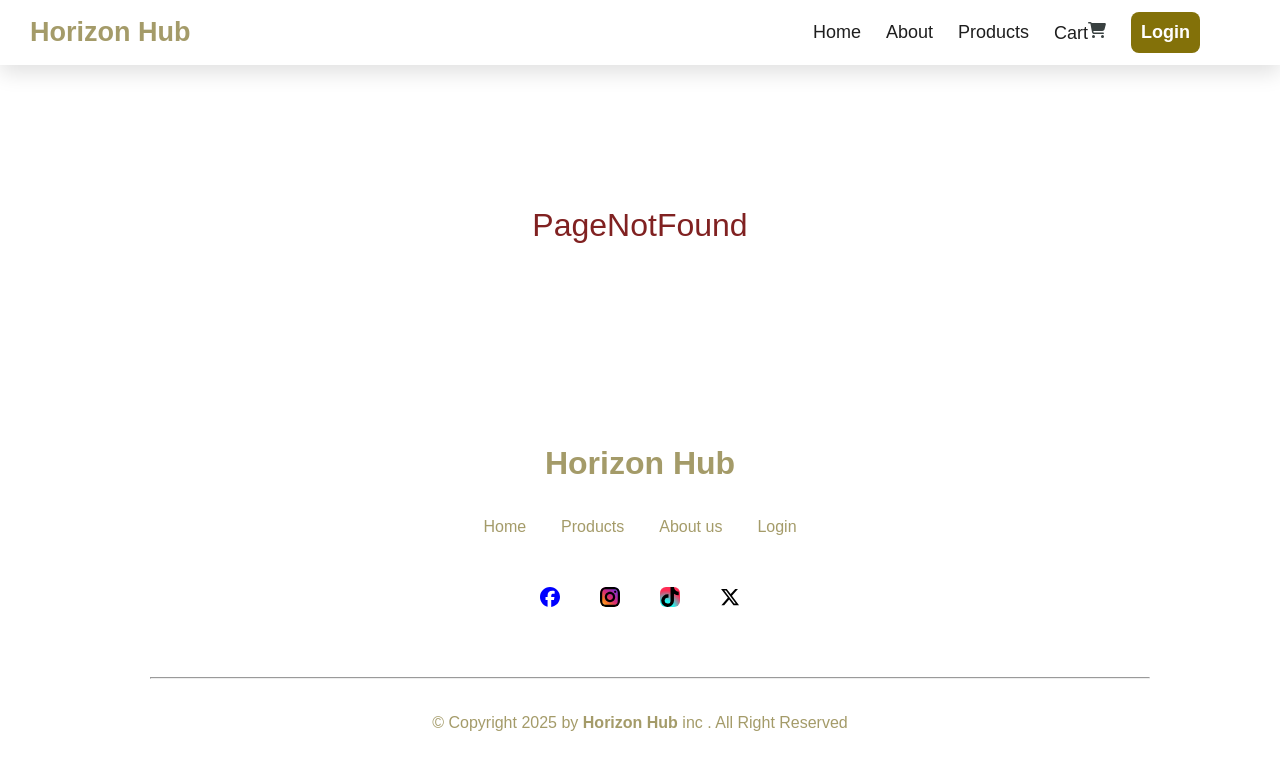
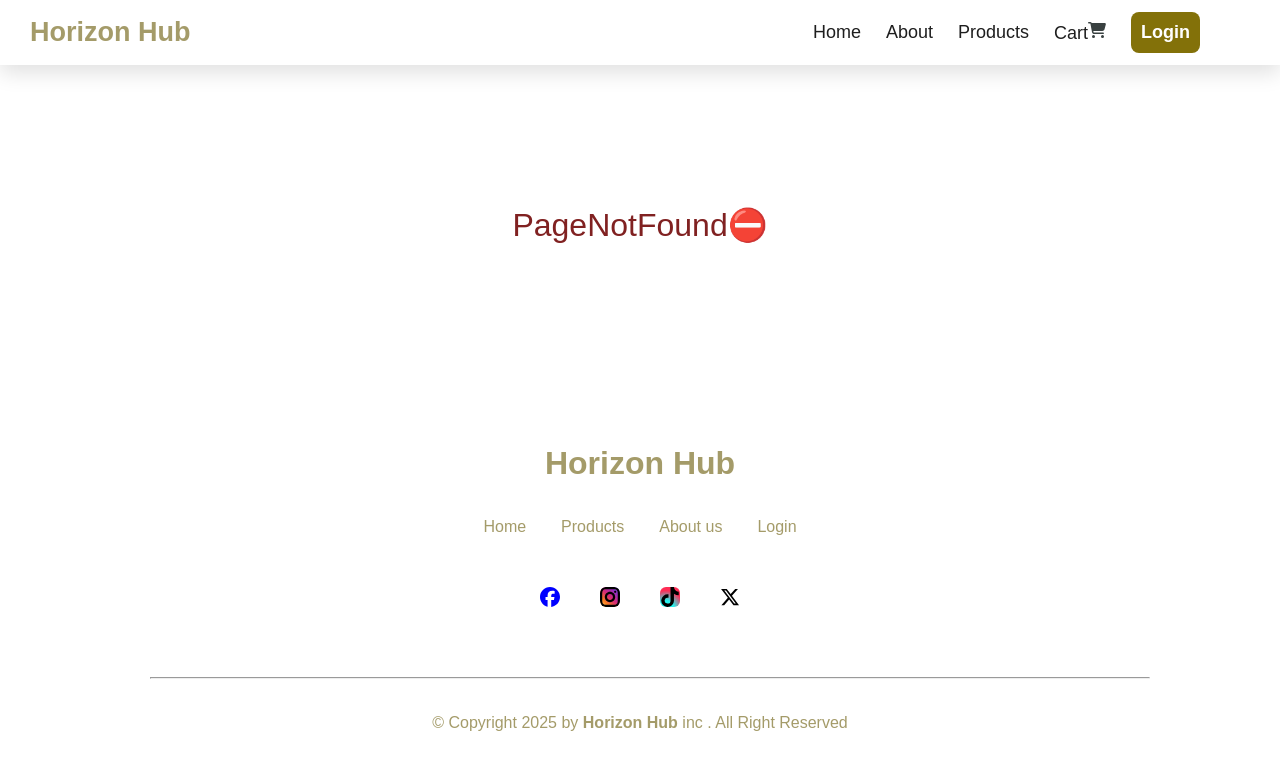
Before and after one commit to Bolaji87/horizon-hub, a React (Vite) app: page /login in a window 1280 px wide. Shown: the top 770 px of the page. Built offline with nearby package versions, Linux system fonts and the light colour scheme.

Commit message:
feat:update

```diff
--- a/src/pages/notfound/PageNotFound.jsx
+++ b/src/pages/notfound/PageNotFound.jsx
@@ -2,7 +2,12 @@ import React from "react";
 import styles from "./PageNotFound.module.css";
 
 function PageNotFound() {
-  return <div className={styles.notFound}>PageNotFound</div>;
+  return (
+    <div className={styles.notFound}>
+      PageNotFound
+      <span>⛔</span>
+    </div>
+  );
 }
 
 export default PageNotFound;
```
